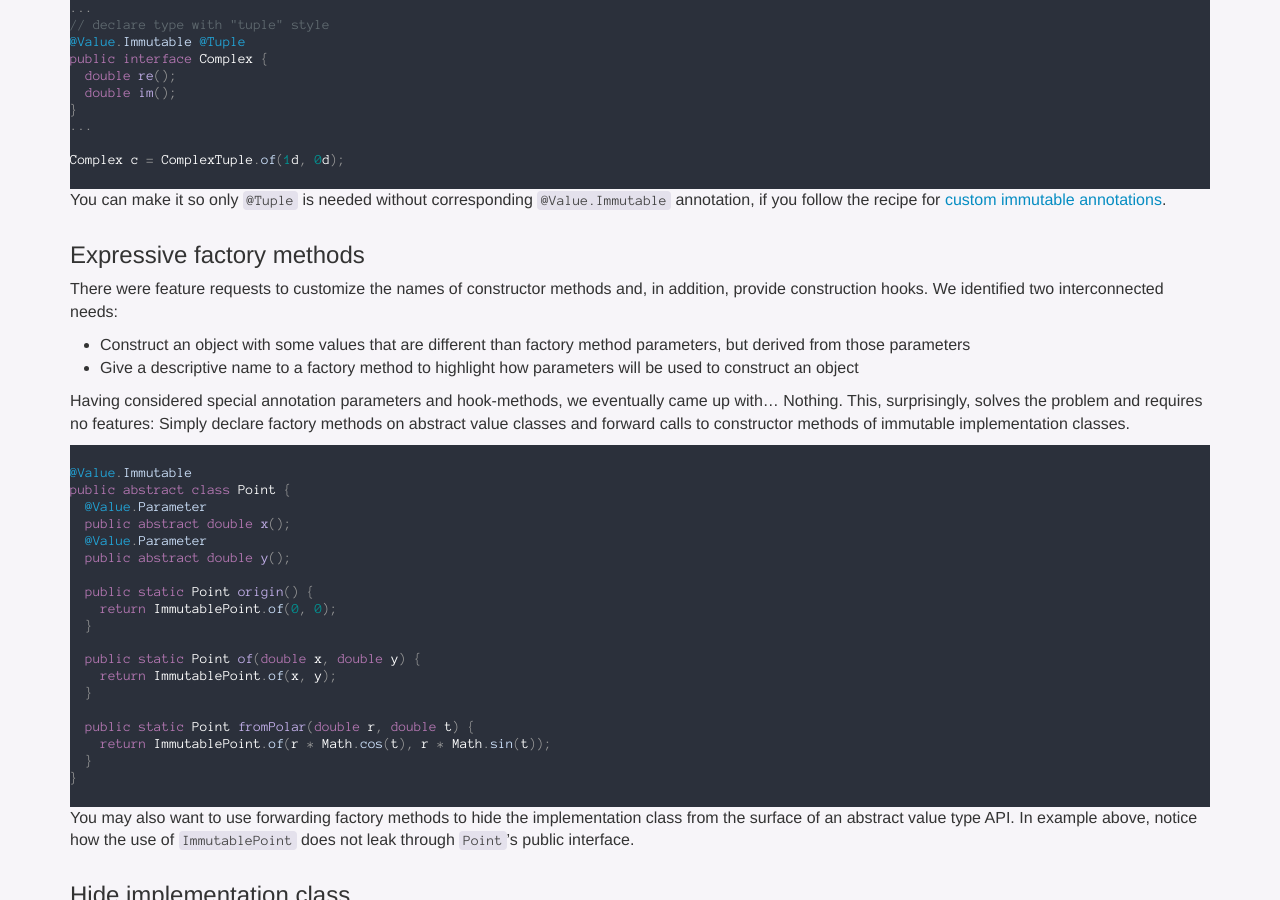
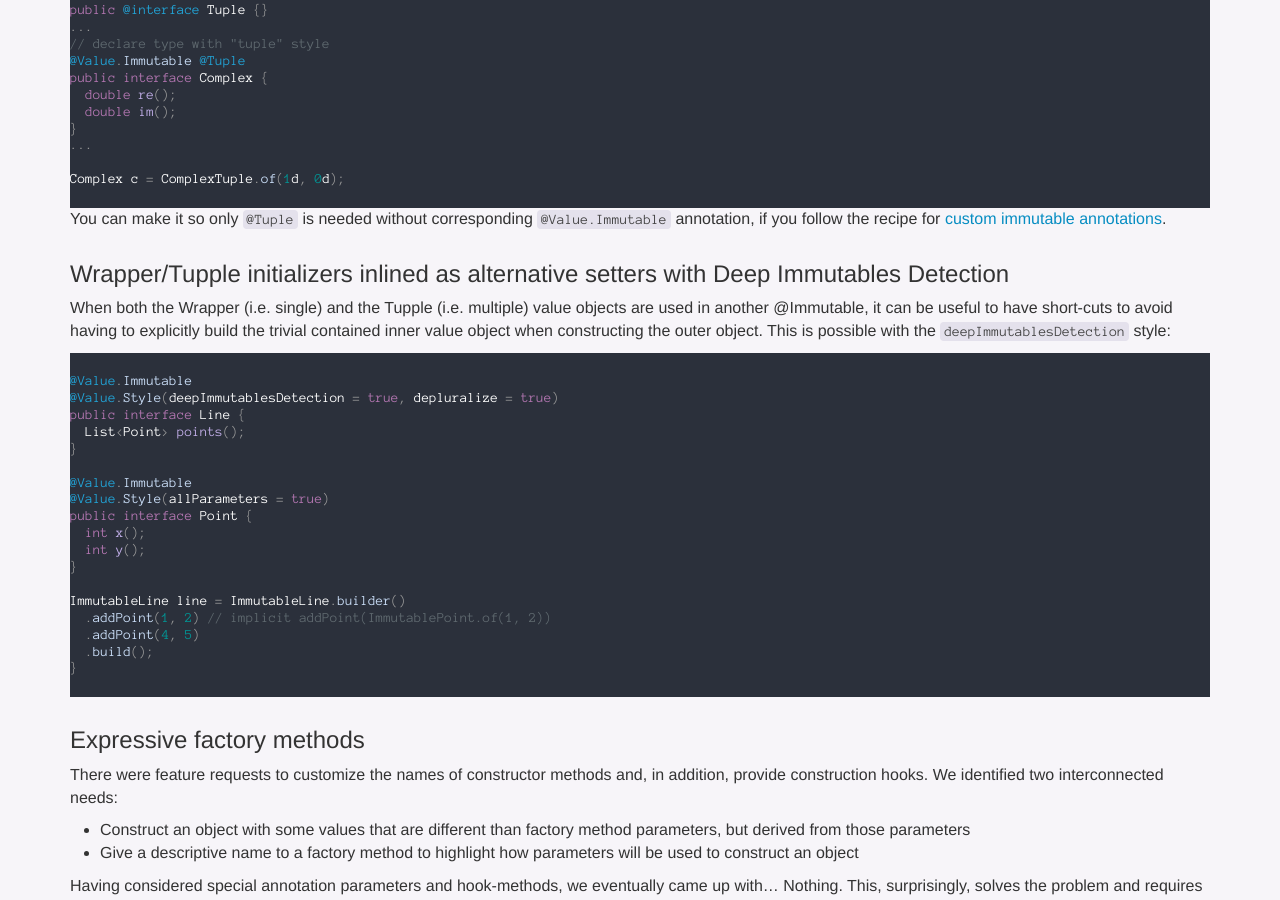
Before and after one commit to immutables/immutables.github.io, a Jekyll site: the page built from immutable.md, in a window 1280 px wide and 900 px high, scrolled down 20632 px. Built offline with Jekyll 4.4.1, drawn with Linux system fonts in a browser that asks for light colours; nearby versions of some CDN libraries; Markdown is read by kramdown in place of the engine named in the settings; some of the changed text lies outside the part shown.

Commit message:
First documentation of deepImmutablesDetection
Please feel absolutely free to reword it to be more concise / wording in-line with the rest of the documentation

````diff
--- a/immutable.md
+++ b/immutable.md
@@ -1205,6 +1205,32 @@ Complex c = ComplexTuple.of(1d, 0d);
 
 You can make it so only `@Tuple` is needed without corresponding `@Value.Immutable` annotation, if you follow the recipe for [custom immutable annotations](http://immutables.github.io/style.html#custom-immutable-annotation).
 
+<a name="deepImmutablesDetection"></a>
+### Wrapper/Tupple initializers inlined as alternative setters with Deep Immutables Detection
+
+When both the Wrapper (i.e. single) and the Tupple (i.e. multiple) value objects are used in another @Immutable, it can be useful to have short-cuts to avoid having to explicitly build the trivial contained inner value object when constructing the outer object.  This is possible with the `deepImmutablesDetection` style:
+
+```java
+@Value.Immutable
+@Value.Style(deepImmutablesDetection = true, depluralize = true)
+public interface Line {
+  List<Point> points();
+}
+
+@Value.Immutable
+@Value.Style(allParameters = true)
+public interface Point {
+  int x();
+  int y();
+}
+
+ImmutableLine line = ImmutableLine.builder()
+  .addPoint(1, 2) // implicit addPoint(ImmutablePoint.of(1, 2))
+  .addPoint(4, 5)
+  .build();
+}
+```
+
 ### Expressive factory methods
 
 There were feature requests to customize the names of constructor methods and, in addition, provide construction hooks.
````
